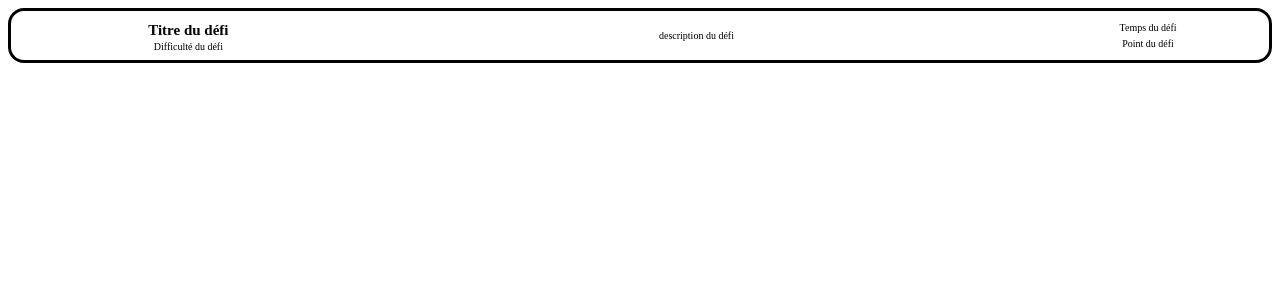
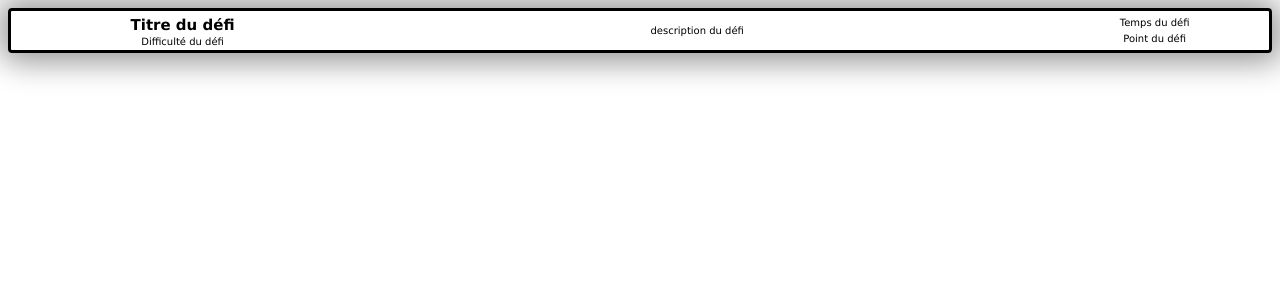
Before and after one commit to Himeurfarid/Sankliche, a React (Vite) app in the folder frontend/: page / in a window 1280 px wide. Shown: the top 300 px of the page. Built offline with nearby package versions, Linux system fonts and the light colour scheme.

Commit message:
active css with box shadow

```diff
--- a/frontend/src/components/ChallengesCard.css
+++ b/frontend/src/components/ChallengesCard.css
@@ -3,22 +3,32 @@
   grid-template-columns: 3fr 6fr 2fr;
   text-align: center;
   border: solid;
-  border-radius: 1rem;
-  padding: 0.5rem;
+  border-radius: 0.25rem;
+  font-family: Verdana, Geneva, Tahoma, sans-serif;
+  box-shadow: 5px 5px 30px 7px rgba(0, 0, 0, 0.25),
+    -5px -5px 30px 7px rgba(0, 0, 0, 0.22);
+}
+.challengescard:active {
+  transform: scale(0.9, 0.9);
+  box-shadow: 5px 5px 30px 15px rgba(0, 0, 0, 0.25),
+    -5px -5px 30px 15px rgba(0, 0, 0, 0.22);
 }
 .titleandlevelchallenges {
   display: grid;
   grid-template-rows: 2fr 1fr;
   align-items: center;
+  padding: 0.2rem;
 }
 .descriptionchallenges {
   display: grid;
   align-items: center;
+  padding: 0.2rem;
 }
 .timeandpointchallenges {
   display: grid;
   grid-template-rows: 1fr 1fr;
   align-items: center;
+  padding: 0.2rem;
 }
 .titlechallenge {
   margin: 0;
```
